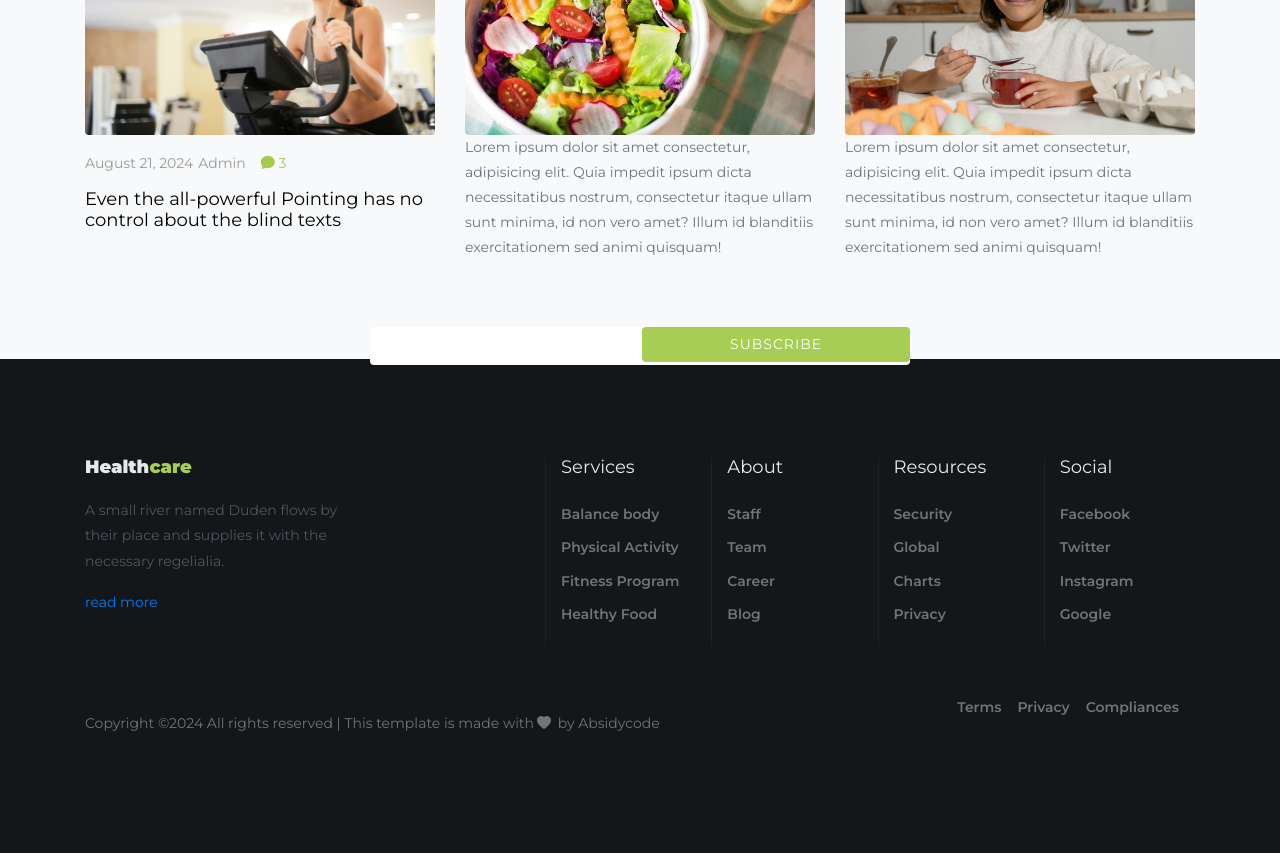
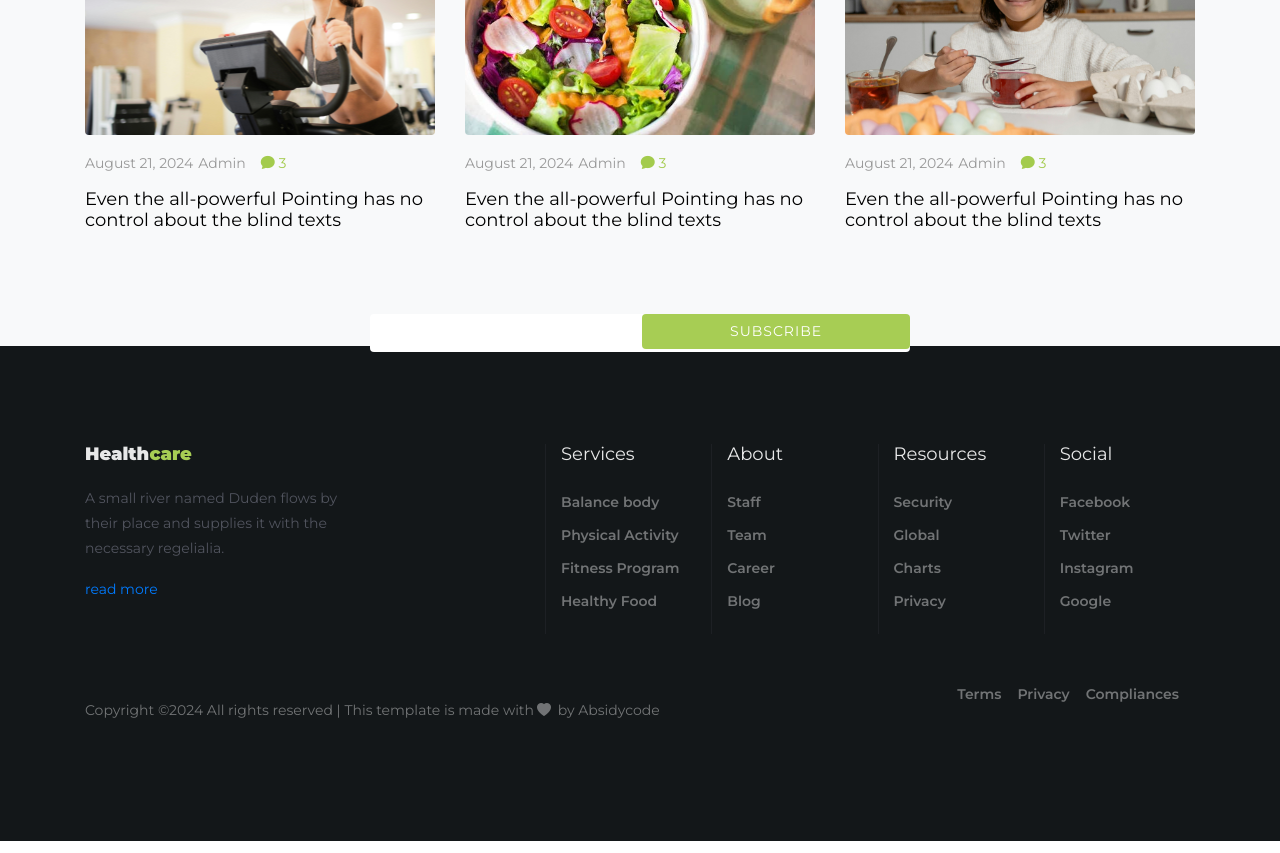
Before and after one commit to Olamilekan10/Affiliate-web, a React (Create React App) app: page / in a window 1280 px wide. Shown: the part 5580-6433 px from the top of the page. Built offline with nearby package versions, Linux system fonts and the light colour scheme; the HTML template or start-up script is replaced by a standard one.

Commit message:
gave a pseudo element hover to a tag and duplicate contents

```diff
--- a/src/components/News&Blogs/NewsBlogs.css
+++ b/src/components/News&Blogs/NewsBlogs.css
@@ -50,7 +50,9 @@
     font-weight: 400;
 }
 
-
+.blog-entry .meta > div a:hover {
+    color: #000;
+}
 
 .blog-entry .text .meta-chat {
     color: #a3cb4c;
@@ -73,3 +75,7 @@
     color: #000000;
     text-decoration: none;
 }
+
+.blog-entry .text .heading a:hover {
+    color: #3198f8;
+}
--- a/src/components/News&Blogs/NewsBlogs.jsx
+++ b/src/components/News&Blogs/NewsBlogs.jsx
@@ -1,83 +1,126 @@
 /* eslint-disable jsx-a11y/anchor-is-valid */
 /* eslint-disable jsx-a11y/anchor-has-content */
-import React from 'react';
-import './NewsBlogs.css';
-import newsImg1 from '../../images/healthy1.jpg';
-import newsImg2 from '../../images/hygiene3.jpeg';
-import newsImg3 from '../../images/healthy4.jpg';
+import React from 'react'
+import './NewsBlogs.css'
+import newsImg1 from '../../images/healthy1.jpg'
+import newsImg2 from '../../images/hygiene3.jpeg'
+import newsImg3 from '../../images/healthy4.jpg'
 
 const NewsBlogs = () => {
   return (
     <>
-        <div className="ftco-section bg-light">
-            <div className="container">
+      <div className='ftco-section bg-light'>
+        <div className='container'>
           {/* header section */}
-                <div className="row justify-content-center pb-5 mb-3">
-                    <div className="col-md-7 heading-section text-center animate">
+          <div className='row justify-content-center pb-5 mb-3'>
+            <div className='col-md-7 heading-section text-center animate'>
               <h2>Latest news from our blog</h2>
-                        <span className="subheading">News & Blog</span>
+              <span className='subheading'>News & Blog</span>
             </div>
           </div>
           {/* content section */}
 
-                <div className="row d-flex">
-                    <div className="col-md-4 d-flex animate">
-                        <div className="blog-entry align-self-stretch">
-                            <a href="/" className="block-20 rounded"
+          <div className='row d-flex'>
+            <div className='col-md-4 d-flex animate'>
+              <div className='blog-entry align-self-stretch'>
+                <a
+                  href='/'
+                  className='block-20 rounded'
                   style={{
-                                backgroundImage : `url(${newsImg1})`,
+                    backgroundImage: `url(${newsImg1})`
                   }}
                 ></a>
-                            <div className="text mt-3">
-                                <div className="meta mb-2">
+                <div className='text mt-3'>
+                  <div className='meta mb-2'>
                     <div>
-                                        <a href="#">August 21, 2024</a>
+                      <a href='#'>August 21, 2024</a>
                     </div>
                     <div>
-                                        <a href="#">Admin</a>
+                      <a href='#'>Admin</a>
                     </div>
                     <div>
-                                        <a href="#" className="meta-chat">
-                                            <span class="bi bi-chat-fill"></span> 3
+                      <a href='#' className='meta-chat'>
+                        <span class='bi bi-chat-fill'></span> 3
                       </a>
                     </div>
                   </div>
-                                <h3 className="heading">
-                                    <a href="#">Even the all-powerful Pointing has no control about the blind texts</a>
+                  <h3 className='heading'>
+                    <a href='#'>
+                      Even the all-powerful Pointing has no control about the
+                      blind texts
+                    </a>
                   </h3>
                 </div>
               </div>
             </div>
-                    <div className="col-md-4 d-flex animate">
-                        <div className="blog-entry align-self-stretch">
-                            <a href="/" className="block-20 rounded"
+            <div className='col-md-4 d-flex animate'>
+              <div className='blog-entry align-self-stretch'>
+                <a
+                  href='/'
+                  className='block-20 rounded'
                   style={{
-                                backgroundImage : `url(${newsImg2})`,
+                    backgroundImage: `url(${newsImg2})`
                   }}
                 ></a>
-                            <div className="text-muted">
-                                Lorem ipsum dolor sit amet consectetur, adipisicing elit. Quia impedit ipsum dicta necessitatibus nostrum, consectetur itaque ullam sunt minima, id non vero amet? Illum id blanditiis exercitationem sed animi quisquam!
+                <div className='text mt-3'>
+                  <div className='meta mb-2'>
+                    <div>
+                      <a href='#'>August 21, 2024</a>
+                    </div>
+                    <div>
+                      <a href='#'>Admin</a>
+                    </div>
+                    <div>
+                      <a href='#' className='meta-chat'>
+                        <span class='bi bi-chat-fill'></span> 3
+                      </a>
+                    </div>
+                  </div>
+                  <h3 className='heading'>
+                    <a href='#'>
+                      Even the all-powerful Pointing has no control about the
+                      blind texts
+                    </a>
+                  </h3>
                 </div>
               </div>
             </div>
-                    <div className="col-md-4 d-flex animate">
-                        <div className="blog-entry align-self-stretch">
-                            <a href="/" className="block-20 rounded"
+            <div className='col-md-4 d-flex animate'>
+              <div className='blog-entry align-self-stretch'>
+                <a
+                  href='/'
+                  className='block-20 rounded'
                   style={{
-                                backgroundImage : `url(${newsImg3})`,
+                    backgroundImage: `url(${newsImg3})`
                   }}
                 ></a>
-                            <div className="text-muted">
-                                Lorem ipsum dolor sit amet consectetur, adipisicing elit. Quia impedit ipsum dicta necessitatibus nostrum, consectetur itaque ullam sunt minima, id non vero amet? Illum id blanditiis exercitationem sed animi quisquam!
+                <div className='text mt-3'>
+                  <div className='meta mb-2'>
+                    <div>
+                      <a href='#'>August 21, 2024</a>
+                    </div>
+                    <div>
+                      <a href='#'>Admin</a>
+                    </div>
+                    <div>
+                      <a href='#' className='meta-chat'>
+                        <span class='bi bi-chat-fill'></span> 3
+                      </a>
+                    </div>
+                  </div>
+                  <h3 className='heading'>
+                    <a href='#'>
+                      Even the all-powerful Pointing has no control about the
+                      blind texts
+                    </a>
+                  </h3>
                 </div>
               </div>
             </div>
           </div>
-
         </div>
       </div>
     </>
-
   )
 }
 
```
Lines whose indentation alone changed are shown as unchanged.
